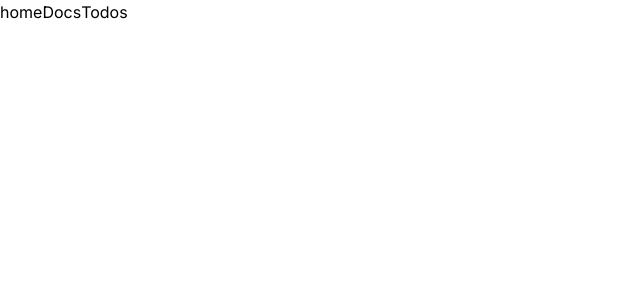
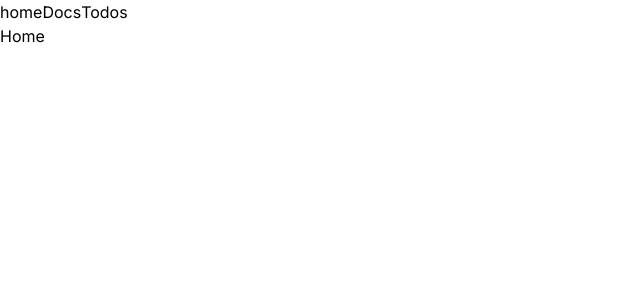
Before and after one commit to Arham-12336/Frontend-Master-Courses, a Next.js app in the folder Intro to Next.js V3/my-next-todo-list/: page / in a window 1280 px wide. Shown: the top 300 px of the page, without its empty margins (0-640 px from the left). Built offline with nearby package versions, Linux system fonts and the light colour scheme.

Commit message:
Form Handling with server Actions

```diff
--- a/Intro to Next.js V3/my-next-todo-list/app/(dashboard)/layout.tsx
+++ b/Intro to Next.js V3/my-next-todo-list/app/(dashboard)/layout.tsx
@@ -1,7 +1,13 @@
+import NewTodoForm from "@/components/NewTodoForm";
+
 const DashboardLayout=({children})=>{
     return(
         <div>
             <h1>Dashboard</h1>
+            <div>
+            <NewTodoForm/>
+            </div>
+
             <div>{children}</div>
         </div>
     );
--- a/Intro to Next.js V3/my-next-todo-list/app/(dashboard)/todos/page.tsx
+++ b/Intro to Next.js V3/my-next-todo-list/app/(dashboard)/todos/page.tsx
@@ -3,7 +3,7 @@
 
 const getData=async()=>{
 const todos=await db.todo.findMany({});
-return todos;
+return todos
 }
 
 const TodosPage=async()=>{
--- a/Intro to Next.js V3/my-next-todo-list/app/page.tsx
+++ b/Intro to Next.js V3/my-next-todo-list/app/page.tsx
@@ -5,7 +5,7 @@
 export default function Home() {
   return (
     <div>
-      <NewTodoForm/>
+  Home
     </div>
   )
 }
--- a/Intro to Next.js V3/my-next-todo-list/components/NewTodoForm.tsx
+++ b/Intro to Next.js V3/my-next-todo-list/components/NewTodoForm.tsx
@@ -1,12 +1,9 @@
-'use client';
-
-import { useState } from "react";
-
+import { newTodo } from "@/utils/actions";
 const NewTodoForm=()=>{
-    const [state,updateState]=useState('');
     return <div>
-        <form>
-            <input type="text"/>
+        <form action={newTodo}>
+            <input name="content" type="text" className="border border-black/25"/>
+            <button type="submit"> new Todo</button>
         </form>
     </div>
 };
--- a/Intro to Next.js V3/my-next-todo-list/components/TodoList.tsx
+++ b/Intro to Next.js V3/my-next-todo-list/components/TodoList.tsx
@@ -10,4 +10,5 @@
         </div>
     )
 };
+
 export default TodoList;
--- a/Intro to Next.js V3/my-next-todo-list/next.config.js
+++ b/Intro to Next.js V3/my-next-todo-list/next.config.js
@@ -1,4 +1,8 @@
 /** @type {import('next').NextConfig} */
-const nextConfig = {}
+const nextConfig = {
+    experimental:{
+        serverActions:true,
+    }
+}
 
 module.exports = nextConfig
--- /dev/null
+++ b/Intro to Next.js V3/my-next-todo-list/utils/actions.ts
@@ -0,0 +1,13 @@
+'use server'
+import { revalidatePath } from 'next/cache'
+import db from './db'
+
+export const newTodo=async(formData)=>{
+    const todo=await db.todo.create({
+        data:{
+            content:formData.get('content'),
+        },
+    })
+
+    revalidatePath('/todos');
+}
```
